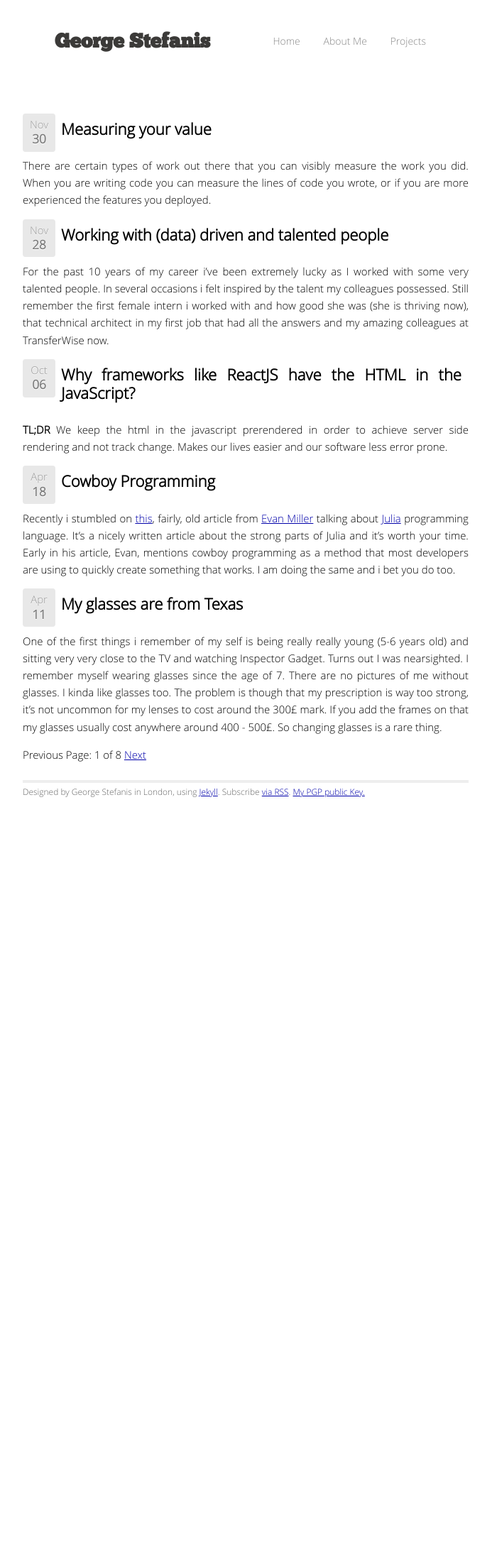
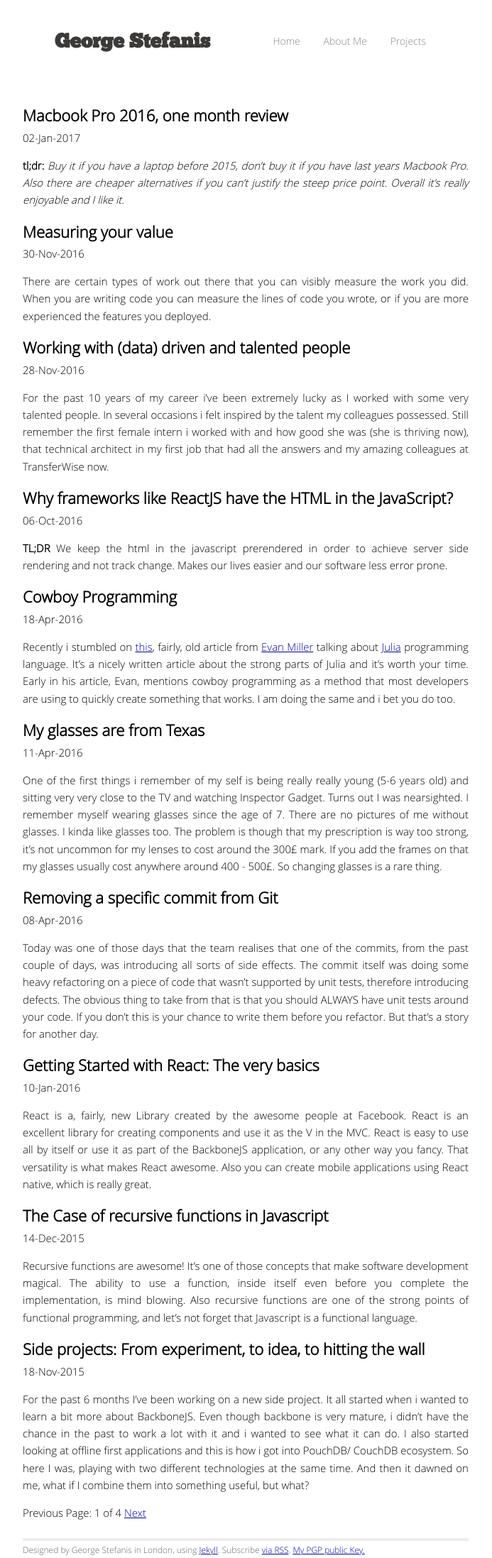
Before and after one commit to skywritergr/georgestefanis.com, a Jekyll site: the page built from index.html, in a window 1280 px wide. Shown: the whole page at 71% size, without its empty margins (294-987 px from the left). Built offline with Jekyll 4.4.1, drawn with Linux system fonts in a browser that asks for light colours; Markdown is read by kramdown in place of the engine named in the settings; the list of posts is cut into pages by our own code; before the commit the page ends 1127 px from its top, so only the background shows below that.

Commit message:
Adding a new blog post and config changes * changed how the date looks * changed the number of posts per page

```diff
--- a/_config.yml
+++ b/_config.yml
@@ -2,7 +2,7 @@ name: George Stefanis
 markdown: redcarpet
 highlighter: true
 timezone: Greenwich
-paginate: 5
+paginate: 10
 paginate_path: "/page:num/"
 url:  http://www.georgestefanis.com
 description: Thoughts and experiments
--- /dev/null
+++ b/_posts/2017-01-02-macbook-pro-one-month-review.markdown
@@ -0,0 +1,70 @@
+---
+layout: post
+title:  "Macbook Pro 2016, one month review"
+date:   2017-01-02
+categories: blog
+---
+**tl;dr:** _Buy it if you have a laptop before 2015, don't buy it if you have last years Macbook Pro. Also there are cheaper alternatives if you can't justify the steep price point. Overall it's really enjoyable and I like it._
+
+For the last 3 years, or so, I've been using a Macbook Air. It was the 2013 edition with an upgraded intel i7 and 8gb of RAM. It's been a wonderful machine. It's super light-weighted, consistent in its behaviour and it's been my mate for three years. I've been having some issues though.
+
+Most of the time I had it plugged to an external screen and whenever i was taking it with me the 13 inch non-retina display was annoying me. It was really showing its out of dateness. Moreover I would love to be able to connect my laptop with an extra external screen, but that's impossible. Finally the 8gb of RAM did start becoming a big limitation these days. All of the above led me to upgrade myself to something new. So i waited, like everyone else it seems, for the new Mac to arrive.
+
+## Ordering the new Macbook
+Before splashing out and buying a 2000£ pile worth of silicon and aluminium i did read a lot of reviews about the new Macbook. I did follow all the twitter feeds and all the different blogs i found and  got mixed messages. I have to admit i got scared, but i did order one nonetheless. That was mid-November with an estimated arrival of early December (2-3 weeks). Unfortunately i kept reading more reviews and as a result, one week later, I did cancel my order.
+
+After that i start looking for other laptops. I don't want to go back to windows as I don't think it's the best environment for a developer, at the time being, So my only other choice was to move to a Linux laptop. My first choice was the Dell XPS 13/15. I've read so many things about them and I even checked them out. I really loved the bezel-less screen but i didn't like the choice of materials. Some people love it, but i didn't. Also there is a notorious issue with coil whine, and you can find  [a lot of complains on Reddit. ](https://www.reddit.com/r/Dell/search?q=coil+whine&restrict_sr=on)  I was also looking at other laptops too but none was cutting it.
+
+After that exercise I found out why Apple charges so much for its laptops. For the time being there is no real competition to them. No laptop manufacturer manages to combine the hardware quality and the software maturity of an OS like MacOS like Apple does. So after that, early December,I did order a 15 inch Macbook pro, with 16gb of RAM, 512gb SSD and a 2.6Ghz Intel i7. The estimated delivery was in 3-4 weeks (sometime during my Christmas vacation).
+
+## Delivery
+During the first week, after ordering my Mac, the estimated delivery date changed to one week before the original estimation. That was a super pleasant surprise as I would be able to take my new Mac in my vacation and be able to spend some time with it. Turned out that i got it delivery on the 21st of December, 4 days earlier than the earliest estimation from Apple. I'd really love to know more about what goes behind the supply chain processes of Apple to be able to deliver so many things ahead of time (all of my Apple products have arrived earlier than promised.
+
+## Setting up and first impressions
+The packaging is, as always, spartan and impressive at the same time. Opening the box to the space grey  laptop is super eye pleasing and i'm really digging the product from an industrial design perspective. Really thin, small bezels around the screen and the keyboard is looking amazing. The keys are almost in the same height as the speakers and overall it's gorgeous.
+
+Opening the lid boots the laptop immediately and in a yew minutes you are ready to use the machine. I did use the laptop a bit, but as i was at work didn't have enough time. Later that same evening i went home and start setting up my machine using my [dotfiles](https://github.com/skywritergr/dotfiles) (they need a bit of work still).
+
+### Keyboard
+As I was finishing up setting up my machine i found out that my keyboard had an issue with the letter D. Sometimes i was clicking it and it wasn't registering and sometimes it was registering twice. That was really disappointing. There are a lot of people on the web with similar problems with their keyboards and random keys exhibiting the same issues.
+
+I had a chat with Apple customer support and i did [reset my laptop SMC](https://support.apple.com/en-us/HT201295) as well as entering in safe mode. Also i did click A LOT the key itself because i did read that some people solve their problem this way. There is speculation that it might be some issue with residue leftover from production or something like that. I won't lie, I was massively disappointed and I was thinking of returning it to Apple. By some miracle though, next day the problem disappeared. I suspect that spamming the problematic key did more that the reset or the safe mode. So since then I didn't have any issues with my keyboard.
+
+On day 2 of using the keyboard i had some issues with several keys registering twice and in general i was bashing the keys like crazy. The fact that i'm using a mechanical keyboard normally says something about bashing the keys. The thing that i did to solve the double registering problem was to go to the keyboard settings and change the settings slightly so they won't register as fast. Since then it's been a smooth experience. The only thing that annoys me slightly is that the keys are slightly bigger and sometimes i end up clicking the wrong keys.
+
+### Speakers, trackpad and touchbar
+The thing that really surprised me was the speakers. They are really awesome, with great quality and i really enjoy them. I got to the point where i'm not using my headphones anymore when i'm alone and listening to some music. It's really that good. The sound that comes out from the laptop, to my speakers, feels more rich too. It was a really pleasant surprise. I enjoy it daily.
+
+Another thing i've been reading was about the huge trackpad. People are complaining that it's too big and that they have problems with clicks. I didn't have any issues with the palm rejection mechanism and overall it works as expected. I'd go as far to say that it's much better that my macbook air trackpad.
+
+As far as the touchbar is concerned I don't have much to say at this point. It's a novelty, that I don't use all that much. The most interesting usage that I've found is watching the Spotify song progress at all times. Using the touchbar for things like volume up/down is less convenient than having actual keys there at all times. I wish there was a way to have the volume up/down always there. Instead you can have the volume key that, when you click it, shows you a voice slider. This is one click away by comparison with before but it was my most used feature on my keyboard. So it annoys me.
+
+There is a lot of potential to the touchbar, but obviously there is a long way to go. It will be a lot better when apps like Google Chrome and others start supporting it.
+
+### Screen
+As you expect the screen is gorgeous. It's amazing. The colours are very accurate and vibrant, the brightness is impressive and the smaller bezels are making it look really sexy. Also they help in reducing the footprint of the laptop. Even comparing it with my work Macbook Pro 15inch from 2015 it's heads and shoulders above and beyond. The screen of my macbook air was one of the main reasons of buying a new laptop and I'm not disappointed. 👌
+
+Connecting the laptop with an external monitor made it quite warm. I haven't had the time to test it extensively with external monitors and gaming but I plan to during the year. I'm looking to upgrade my Dell 2311 with a 4k or QHD 27 inch IPS display. The new macbook should be super comfortable driving both screens.
+
+### Battery
+The things you've probably heard are all true. The battery life is disappointing and irrational. It's like hanging out with a teenager and having mood swings every 5 minutes. One day the battery lasts 10+ hours the other day, with similar usage, it lasts 4-5 hours. To make things worst, Apple decided to remove the time remaining indicator (which i find stupid to be honest).
+
+I'm slightly positive on the matter because it seems like from a hardware perspective the battery is capable of running the laptop for 9-10 hours. It seems like there are still software issues that need some love. Even companies like Apple and Google ship bugs in their software. As the platform matures these problems should be less prominent. 🤞 🤞
+
+### Software
+I've been using MacOS since 2008 and I'm pretty familiar with it. So far the experience with it was awesome and i didn't have any major bugs annoying me. But with the new Macbook i had some random software issues. The first week especially the Mac crashed at random points and I had to do a hard reset. That was really disappointing. Fortunately things normalised and I expect that Apple will iron out any issues between the hardware and the software. It might not be the fastest progress but it will happen soon enough. I'm not so concerned about it.
+
+### Dongle life
+I have to admit that I never agreed with all the noise around USB-C. Apple is pushing, through the Mac platform, a standard that it's far superior from their predecessor and eventually will make our lives easier in the future. As [MKBHD said](https://www.youtube.com/watch?v=eFLTXiT5Rso&t=0s) it's like crossing a bridge and now we are in the middle. The future ahead is bright though, I'm really looking forward bringing one charger for all my devices. We are not far from that day.
+
+For the time being I'm using a [Hootoo USB-C hub](https://www.amazon.co.uk/gp/product/B01KJ1HEV2/ref=oh_aui_detailpage_o02_s00?ie=UTF8&psc=1)  where I connect my screen, keyboard, external hard drive, charger and my camera memory. The Hub is not without problems. Sometimes i need to unplug my HDMI and plug it in again in order for the screen to work. I found out that if i plug my charger to another port and not in the hub makes the problem less frequent. We obviously have a long way to go on the hubs but we are getting there. The idea of plugging just one cable and all your external peripherals are there for you to use is exciting and I'm looking forward to more mature solutions.
+
+## Final thoughts
+Overall impressions are that the laptop is a solid machine but with a few quirks and 1 big problem. The problem is that the battery life is unlike other apple machines i had before. It makes me having to think of the battery and look at it every so often. Never had that in the past. The keyboard is something that needs time to get used to but overall it's very pleasant to use.
+
+Should you buy it? It really depends. If you are coming from a 2015 Macbook Pro then no! Don't buy it because you won't get enough performance boost. The design is first class as always but I'm not sure it's worth the steep price asked by Apple. If you are coming from an older machine (like me, coming from Macbook Air 2013) then this is a sold upgrade. The SSD is super fast, the screen is gorgeous and the CPU is very capable. If you have the money then go for it.
+
+There are still other choices out there that are worth considering. The Dell XPS 13/15 (for Linux/Windows) are gorgeous and the Microsoft Surface (Windows 10) is a good alternative too. If I had to choose something else I'd probably go with the XPS 13 Developer Edition.
+
+
+#blog-posts
--- a/css/main.css
+++ b/css/main.css
@@ -89,7 +89,7 @@ header ul.navigation {
 /*****************************************************************************/
 
 .date {
-  display: block;
+  /*display: block;
   float: left;
   padding: 6px 8px;
   margin-right: 8px;
@@ -98,26 +98,13 @@ header ul.navigation {
   border-radius: 4px;
   width: 30px;
   background: #E8E8E8;
-  color: #999;
-}
-.date span {
-  line-height: 1.3;
-  display: block;
-  text-align: center;
-  text-shadow: 0 1px 0 rgba(255,255,255,1);
-}
-.date .day {
-  font-weight: bold;
-  color: #777;
-  font-size: 115%;
+  color: #999;*/
 }
 
 .postTitle {
-  padding: 10px;
-}
-
-.postTitle a{
+  padding: 1% 0 1% 0;
   color: black;
+  display: block;
   text-decoration: none;
   font-weight: bold;
   font-size: 22px;
--- a/index.html
+++ b/index.html
@@ -7,11 +7,8 @@ title: George Stefanis
   <div class="posts">
     {% for post in paginator.posts %}
     {% unless post.categories contains 'projects' %}
-      <span class = "date">
-      	<span class = "month">{{ post.date | date:"%b" }}</span>
-      	<span class = "day">{{ post.date | date:"%d" }}</span>
-      </span>
-      <p class = "postTitle"><a href="{{ post.url }}">{{ post.title }}</a></p>
+      <a class="postTitle" href="{{ post.url }}">{{ post.title }}</a>
+      <span class = "date">{{ post.date | date:"%d-%b-%Y" }}</span>
       <p>{{ post.excerpt }}</p>
       {% endunless %}
     {% endfor %}
```
Also changed, not shown: about/index.html (+7 -0 lines).
